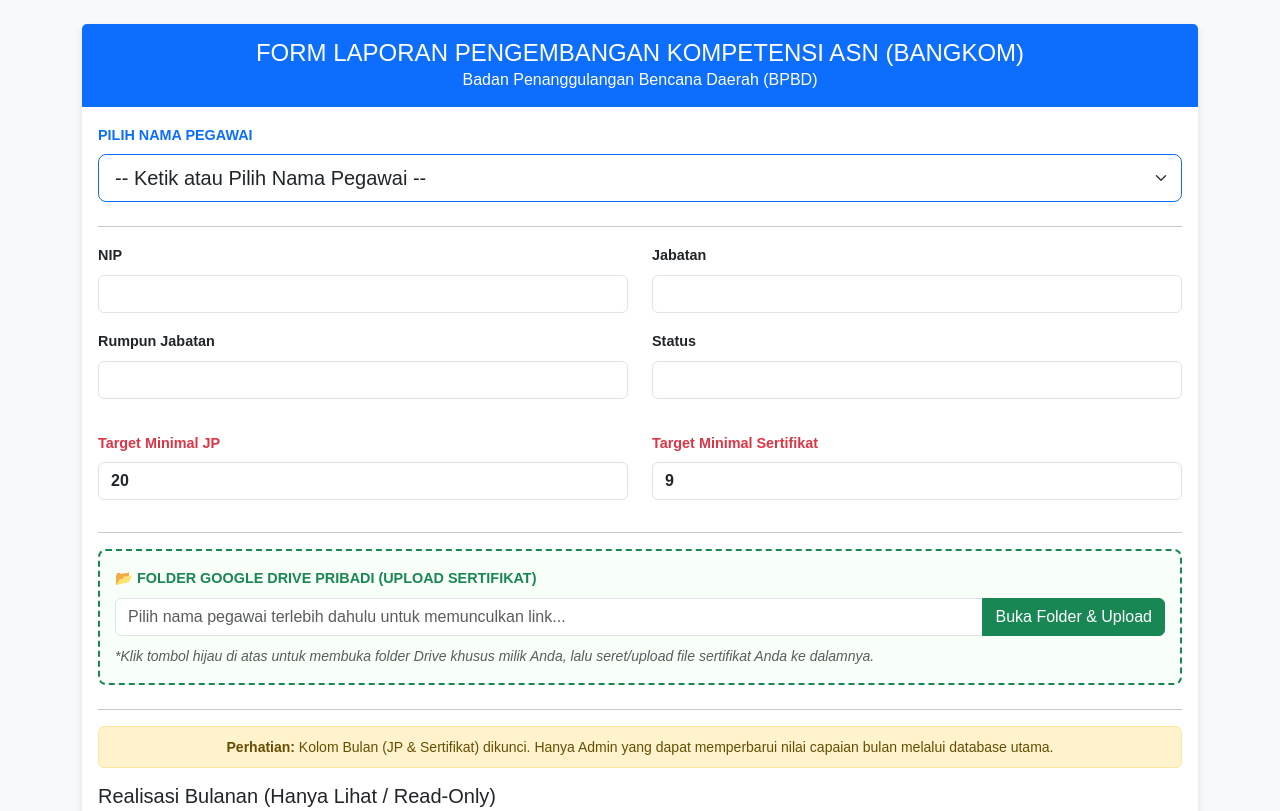
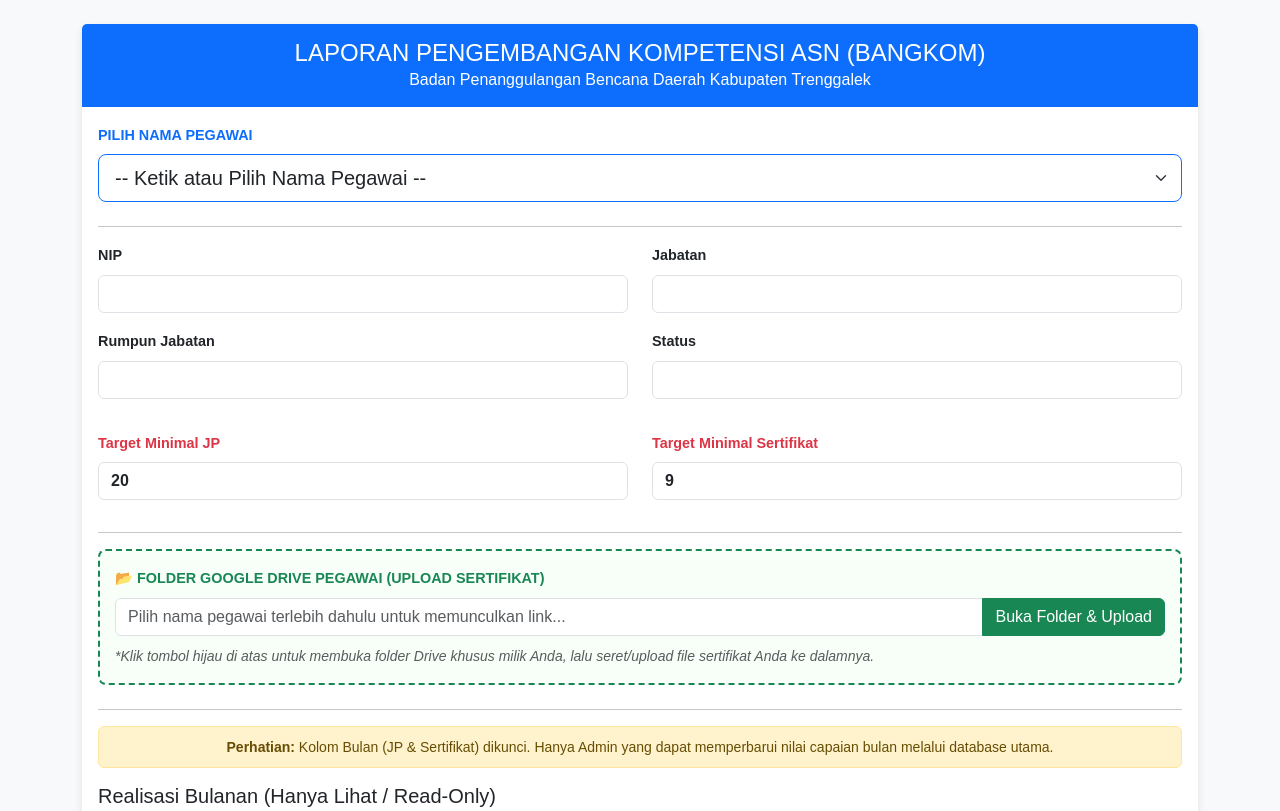
Before and after one commit to umpegbpbd/bangkom, a plain HTML site: page index.html in a window 1280 px wide. Shown: the top 811 px of the page. Drawn offline with nearby package versions, Linux system fonts and the light colour scheme; no server answers.

Commit message:
Update index.html

```diff
--- a/index.html
+++ b/index.html
@@ -21,13 +21,13 @@
 <div class="container mt-4 mb-5">
     <div class="card">
         <div class="header-title text-center">
-            <h4 class="mb-0">FORM LAPORAN PENGEMBANGAN KOMPETENSI ASN (BANGKOM)</h4>
-            <p class="mb-0">Badan Penanggulangan Bencana Daerah (BPBD)</p>
+            <h4 class="mb-0">LAPORAN PENGEMBANGAN KOMPETENSI ASN (BANGKOM)</h4>
+            <p class="mb-0">Badan Penanggulangan Bencana Daerah Kabupaten Trenggalek</p>
         </div>
         <div class="card-body">
 
             <div id="loadingInfo" class="alert alert-info text-center" style="display: none;">
-                ⏳ Sedang menyinkronkan data dengan Gist Database...
+                ⏳ Sedang menyinkronkan data
             </div>
 
             <div class="row mb-4">
@@ -56,7 +56,7 @@
             <hr>
 
             <div class="upload-box mb-4">
-                <label class="form-label text-success fw-bold">📂 FOLDER GOOGLE DRIVE PRIBADI (UPLOAD SERTIFIKAT)</label>
+                <label class="form-label text-success fw-bold">📂 FOLDER GOOGLE DRIVE PEGAWAI (UPLOAD SERTIFIKAT)</label>
                 <div class="input-group mb-2">
                     <input type="url" id="linkDrive" class="form-control bg-white" readonly placeholder="Pilih nama pegawai terlebih dahulu untuk memunculkan link...">
                     <button class="btn btn-success" type="button" onclick="bukaFolderDrive()">Buka Folder & Upload</button>
```
